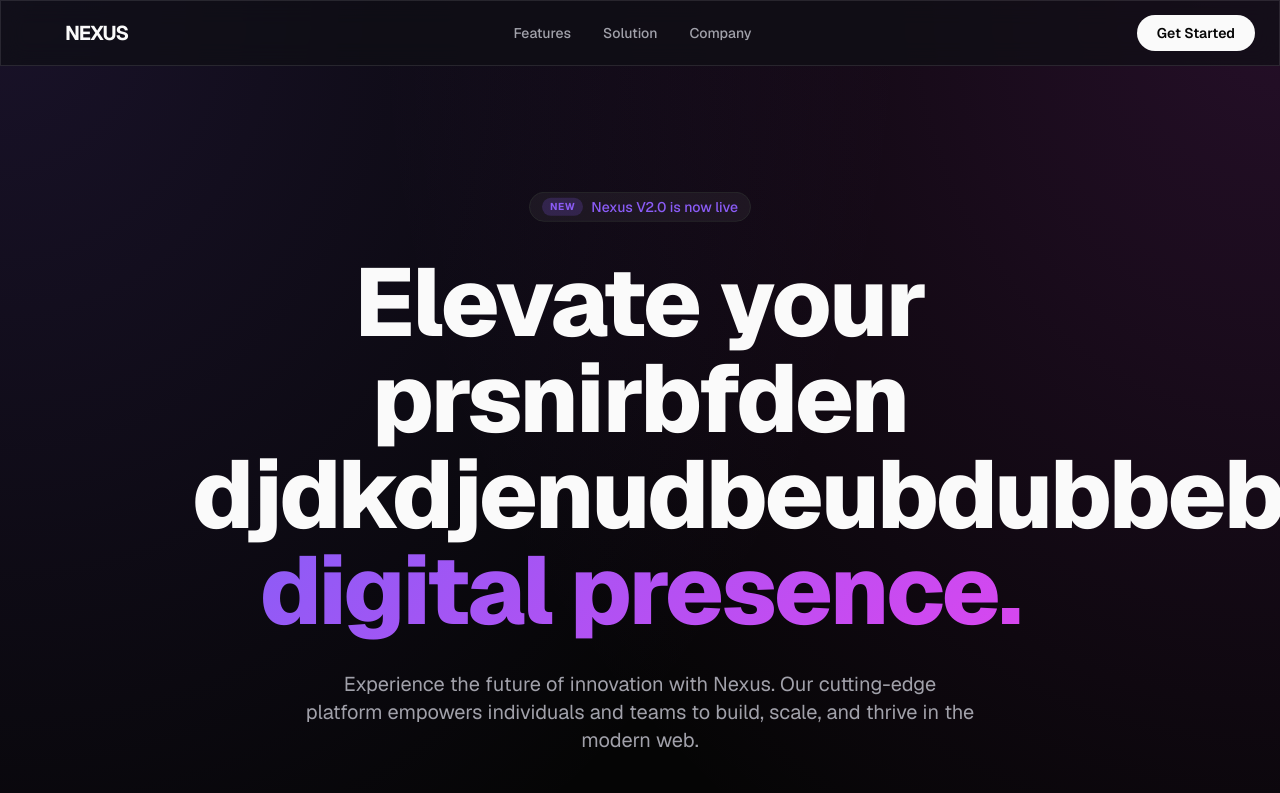
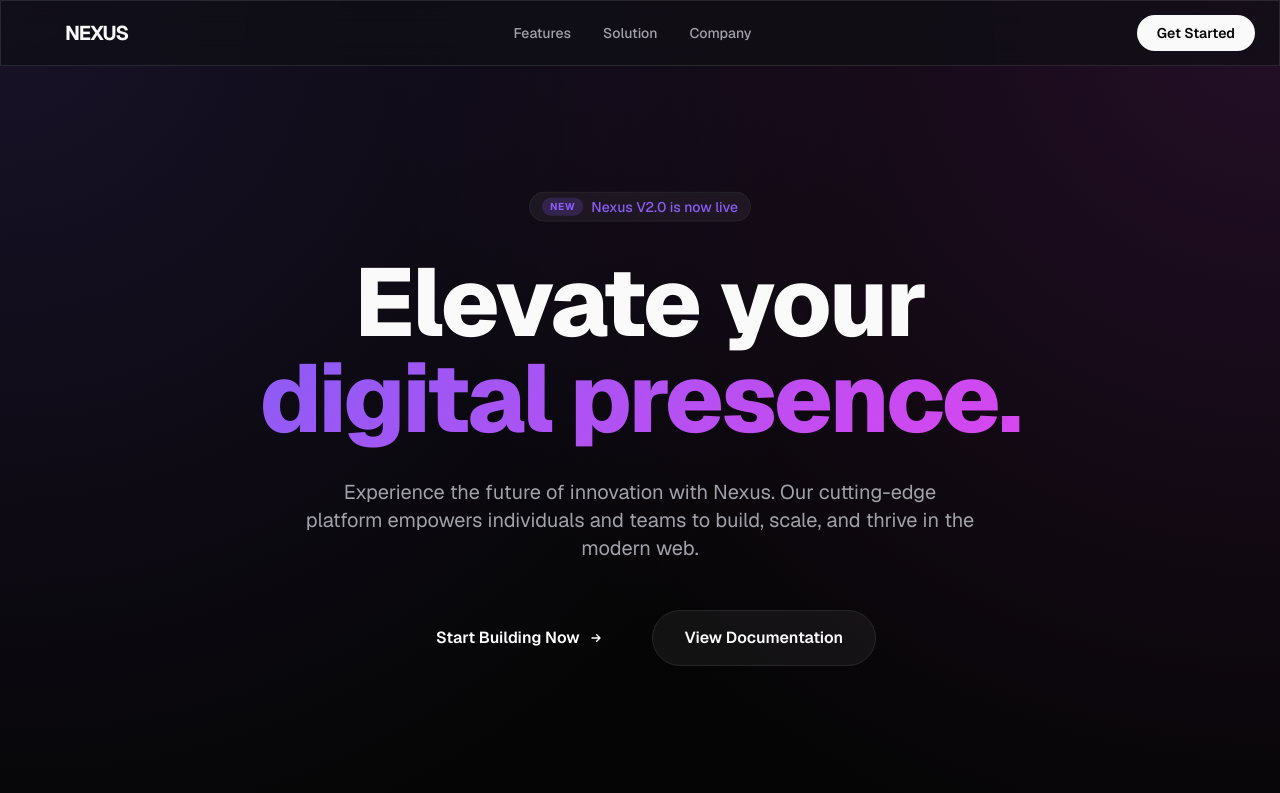
Before and after one commit to akshitkala/test_next, a Next.js app: page / in a window 1280 px wide. Shown: the top 793 px of the page. Built offline with nearby package versions, Linux system fonts and the light colour scheme.

Commit message:
build: setup Panelify CMS refactor

```diff
--- a/content.json
+++ b/content.json
@@ -1,18 +1,18 @@
 {
   "home": {
-    "home_badge_new_text": "New",
-    "home_badge_announcement_text": "Nexus V2.0 is now live",
-    "home_hero_heading_part_1": "Elevate your prsnirbfden djdkdjenudbeubdubbebebdbde",
-    "home_hero_heading_part_2": "digital presence.",
-    "home_hero_description": "Experience the future of innovation with Nexus. Our cutting-edge platform empowers individuals and teams to build, scale, and thrive in the modern web.",
-    "home_start_building_button_text": "Start Building Now",
-    "home_view_documentation_button_text": "View Documentation",
-    "home_feature_1_title": "Lightning Fast",
-    "home_feature_1_description": "Built on top of the latest technologies for unmatched performance.",
-    "home_feature_2_title": "Secure by Default",
-    "home_feature_2_description": "Enterprise-grade security features right out of the box.",
-    "home_feature_3_title": "Cloud Scale",
-    "home_feature_3_description": "Automatically scale your applications as your user base grows."
+    "hero_badge_new_label": "New",
+    "hero_badge_text": "Nexus V2.0 is now live",
+    "hero_heading_part1": "Elevate your ",
+    "hero_heading_part2": "digital presence.",
+    "hero_description": "Experience the future of innovation with Nexus. Our cutting-edge platform empowers individuals and teams to build, scale, and thrive in the modern web.",
+    "hero_button_start_building": "Start Building Now",
+    "hero_button_view_documentation": "View Documentation",
+    "feature_lightning_fast_title": "Lightning Fast",
+    "feature_lightning_fast_description": "Built on top of the latest technologies for unmatched performance.",
+    "feature_secure_by_default_title": "Secure by Default",
+    "feature_secure_by_default_description": "Enterprise-grade security features right out of the box.",
+    "feature_cloud_scale_title": "Cloud Scale",
+    "feature_cloud_scale_description": "Automatically scale your applications as your user base grows."
   },
   "navbar": {
     "navbar_features_link_text": "Features",
--- a/src/app/page.js
+++ b/src/app/page.js
@@ -14,20 +14,21 @@ export default function Home() {
         <div className="mx-auto max-w-7xl px-6">
           <div className="flex flex-col items-center text-center">
             <div className="mb-8 inline-flex animate-float items-center rounded-full border border-white/10 bg-white/5 px-3 py-1 text-sm font-medium text-accent">
-              <span className="mr-2 rounded-full bg-accent/20 px-2 py-0.5 text-[10px] font-bold uppercase tracking-wider">{content.home.home_badge_new_text}</span>{content.home.home_badge_announcement_text}</div>
+              <span className="mr-2 rounded-full bg-accent/20 px-2 py-0.5 text-[10px] font-bold uppercase tracking-wider">{content.home.hero_badge_new_label}</span>{content.home.hero_badge_text}</div>
 
-            <h1 className="mb-8 max-w-4xl text-5xl font-extrabold tracking-tight md:text-7xl lg:text-8xl">{content.home.home_hero_heading_part_1}<br />
-              <span className="text-gradient">{content.home.home_hero_heading_part_2}</span>
+            <h1 className="mb-8 max-w-4xl text-5xl font-extrabold tracking-tight md:text-7xl lg:text-8xl">
+              Elevate your <br />
+              <span className="text-gradient">{content.home.hero_heading_part2}</span>
             </h1>
 
-            <p className="mb-12 max-w-2xl text-lg text-muted-foreground md:text-xl">{content.home.home_hero_description}</p>
+            <p className="mb-12 max-w-2xl text-lg text-muted-foreground md:text-xl">{content.home.hero_description}</p>
 
             <div className="flex flex-col gap-4 sm:flex-row">
-              <button className="group relative flex h-14 items-center justify-center gap-2 overflow-hidden rounded-full bg-gradient-primary px-8 font-semibold text-white transition-all hover:shadow-[0_0_40px_rgba(139,92,246,0.3)]">{content.home.home_start_building_button_text}<svg className="h-4 w-4 transition-transform group-hover:translate-x-1" fill="none" viewBox="0 0 24 24" stroke="currentColor">
+              <button className="group relative flex h-14 items-center justify-center gap-2 overflow-hidden rounded-full bg-gradient-primary px-8 font-semibold text-white transition-all hover:shadow-[0_0_40px_rgba(139,92,246,0.3)]">{content.home.hero_button_start_building}<svg className="h-4 w-4 transition-transform group-hover:translate-x-1" fill="none" viewBox="0 0 24 24" stroke="currentColor">
                   <path strokeLinecap="round" strokeLinejoin="round" strokeWidth={2} d="M13 7l5 5m0 0l-5 5m5-5H6" />
                 </svg>
               </button>
-              <button className="flex h-14 items-center justify-center rounded-full border border-white/10 bg-white/5 px-8 font-semibold transition-colors hover:bg-white/10">{content.home.home_view_documentation_button_text}</button>
+              <button className="flex h-14 items-center justify-center rounded-full border border-white/10 bg-white/5 px-8 font-semibold transition-colors hover:bg-white/10">{content.home.hero_button_view_documentation}</button>
             </div>
 
             {/* Feature Grid */}
```
